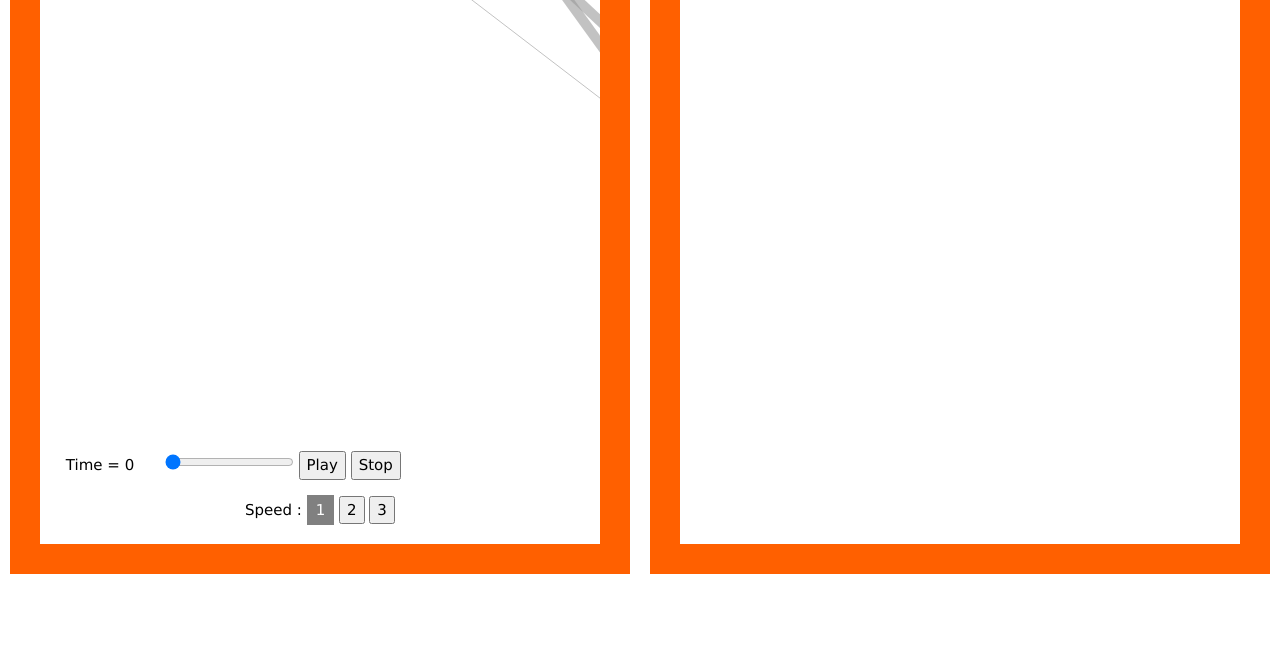
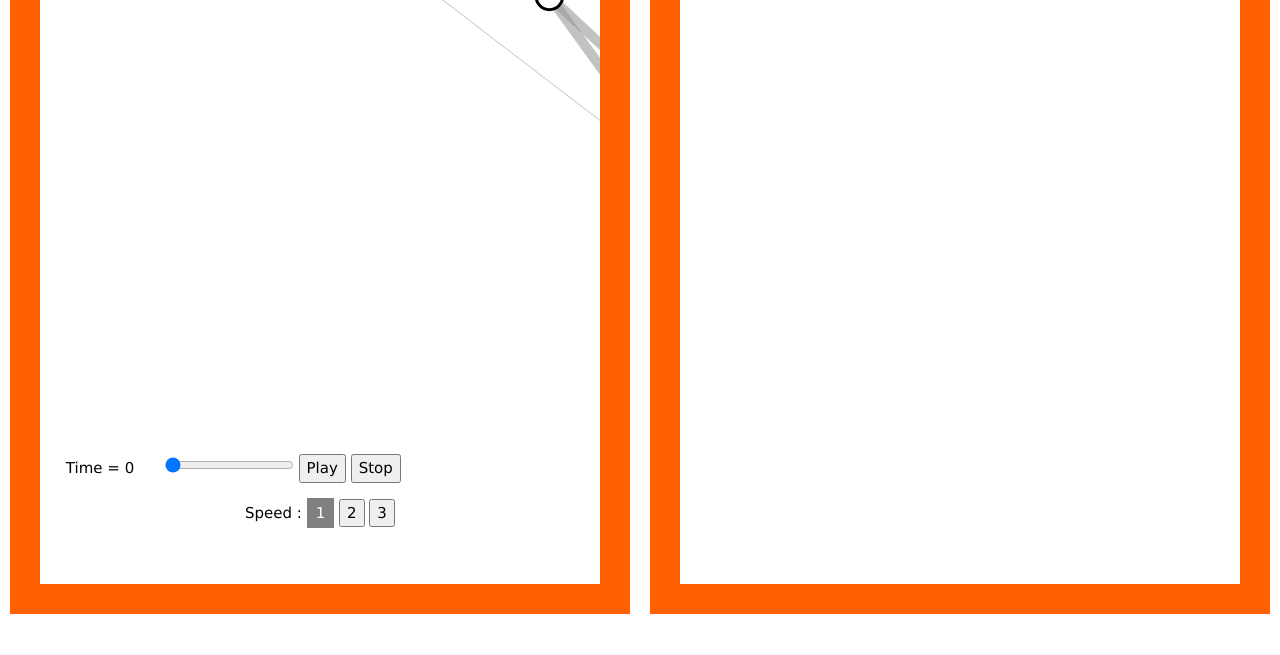
Before and after one commit to Margerie22/StabilityViz-master, a plain HTML site: page index.html in a window 1280 px wide. Shown: the part 145-800 px from the top of the page. Drawn offline with Linux system fonts and the light colour scheme; animation ran at ten frames a second.

Commit message:
Fix some minors bugs

```diff
--- a/index.html
+++ b/index.html
@@ -86,7 +86,7 @@ var node = null, link = null, graph = null;
 // Create the svg's for the graph and the bar chart
 var svgGraph = d3.select("#graphBox").append("svg")
     .attr("width", width)
-    .attr("height", heightGraph);
+    .attr("height", height);
 
 var svgBarChart = d3.select("#barChartBox").append("svg")
     .attr("width", width)
--- a/main.css
+++ b/main.css
@@ -37,7 +37,7 @@ div.wrap {height:100%; overflow:hidden;}
 }
 
 .contentBox {
-  height : 680px;
+  height : 720px;
   border:30px solid #FF6000;
 }
 
```
